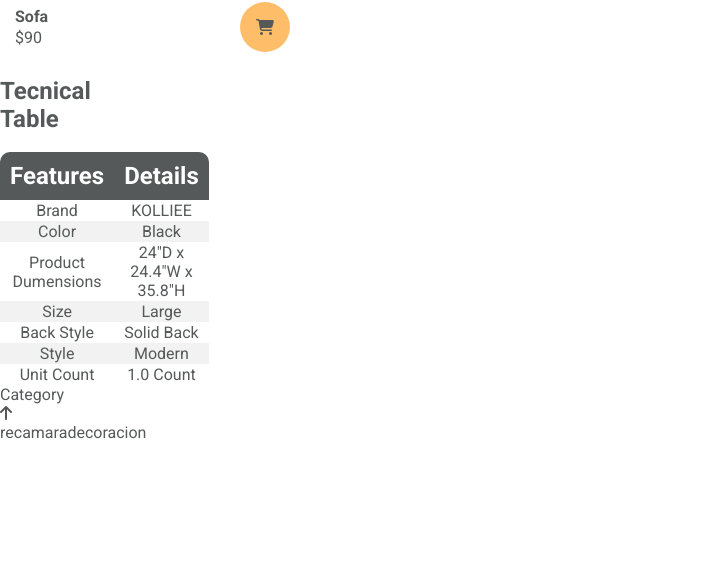
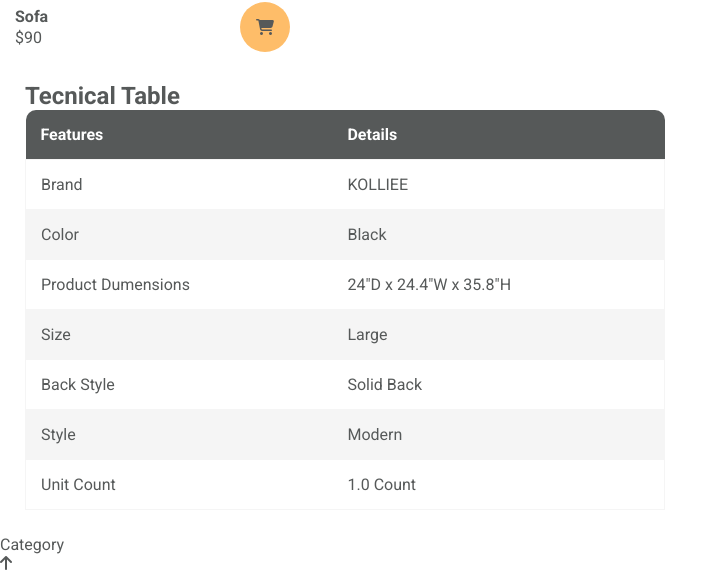
Before and after one commit to AHOrtiz/ecommerce, an Angular app: page / in a window 1280 px wide. Shown: the part 1125-1697 px from the top of the page, without its empty margins (0-728 px from the left). Before the commit the page ends 1567 px from the top, so only its background shows below. Built offline with nearby package versions, Linux system fonts and the light colour scheme.

Commit message:
Ajuste en componentes: Table

```diff
--- a/src/app/app.component.css
+++ b/src/app/app.component.css
@@ -35,3 +35,7 @@ h1 {
 shared-btn-action {
   margin-left: 50px;
 }
+
+shared-technical-details {
+  width: 50%;
+}
--- a/src/app/shared/components/card-product/card-product.component.css
+++ b/src/app/shared/components/card-product/card-product.component.css
@@ -1,5 +1,11 @@
+:host {
+  width: 300px;
+  height: 300px;
+  display: block;
+}
+
 .card{
-  width: 300px;
+  width: 100%;
   border-radius: 15px;
   position: relative;
   background: var(--background-secondary-color);
--- a/src/app/shared/components/second-card/second-card.component.css
+++ b/src/app/shared/components/second-card/second-card.component.css
@@ -20,6 +20,7 @@
   align-items: center;
   background: var(--background-secondary-color);
   border-radius: 1em;
+  cursor: pointer;
 }
 
 .card .header .extra-options {
@@ -76,4 +77,5 @@
   justify-content: center;
   align-items: center;
   margin-right: 10px;
+  cursor: pointer;
 }
--- a/src/app/shared/components/second-card/second-card.component.html
+++ b/src/app/shared/components/second-card/second-card.component.html
@@ -1,5 +1,5 @@
-<div class="card" (click)="OnclickCard()">
-  <div class="header">
+<div class="card">
+  <div class="header" (click)="OnclickCard()">
     <div class="extra-options">
       <shared-btn-descuentos
         *ngIf="hasDiscount()"
--- a/src/app/shared/components/technical-details/technical-details.component.css
+++ b/src/app/shared/components/technical-details/technical-details.component.css
@@ -1,42 +1,60 @@
 :host {
-  width: 120px;
+  width: 100%;
   height: auto;
   display: block;
+  margin: 25px;
 }
 
-thead {
-  background-color: var(--text-color-button);
-  color: var(--text-color-ligth);
+label {
+  color: var(--text-color);
+  font-weight: var(--font-weight-bold);
   font-size: var(--font-size-large);
-  text-align: left;
-  font-weight: bold;
-}
-
-th {
-  padding: 10px;
-  border: none;
-  text-align: center;
-}
-
-th:first-child {
-  border-top-left-radius: 10px;
-}
-
-th:last-child {
-  border-top-right-radius: 10px;
 }
 
 table {
   border-collapse: collapse;
   width: 100%;
 }
-  /**ESTILOS PARA CAMBIAR LOS COLORES DE LOS ROWS DE LA TABLA **/
+
+thead {
+  background-color: var(--text-color);
+  color: var(--text-color-ligth);
+  font-size: var(--font-size-normal);
+}
+
+thead th {
+  padding: 15px;
+  border: none;
+  text-align: left;
+}
+
+thead th:first-child {
+  border-top-left-radius: 10px;
+}
+
+thead th:last-child {
+  border-top-right-radius: 10px;
+}
+
+tbody td {
+  padding: 15px;
+}
+
+/**ESTILOS PARA CAMBIAR LOS COLORES DE LOS ROWS DE LA TABLA **/
 tbody tr:nth-child(even) {
-  background-color: #f2f2f2;
-  text-align: center;
+  border: 1px solid var(--background-secondary-color);
+  background-color: var(--background-secondary-color);
 }
 
 tbody tr:nth-child(odd) {
+  border: 1px solid var(--background-secondary-color);
   background-color: var(--background-color);
-  text-align: center;
 }
+
+tbody tr:last-child td:first-child {
+  border-bottom-left-radius: 10px;
+}
+
+tbody tr:last-child td:last-child {
+  border-bottom-right-radius: 10px;
+}
--- a/src/app/shared/components/technical-details/technical-details.component.html
+++ b/src/app/shared/components/technical-details/technical-details.component.html
@@ -1,7 +1,5 @@
-<div class="main">
-  <div class="title">
-      <h2>{{title}}</h2>
-  </div>
+<div>
+    <label>{{title}}</label>
    <table>
      <thead>
         <tr>
```
